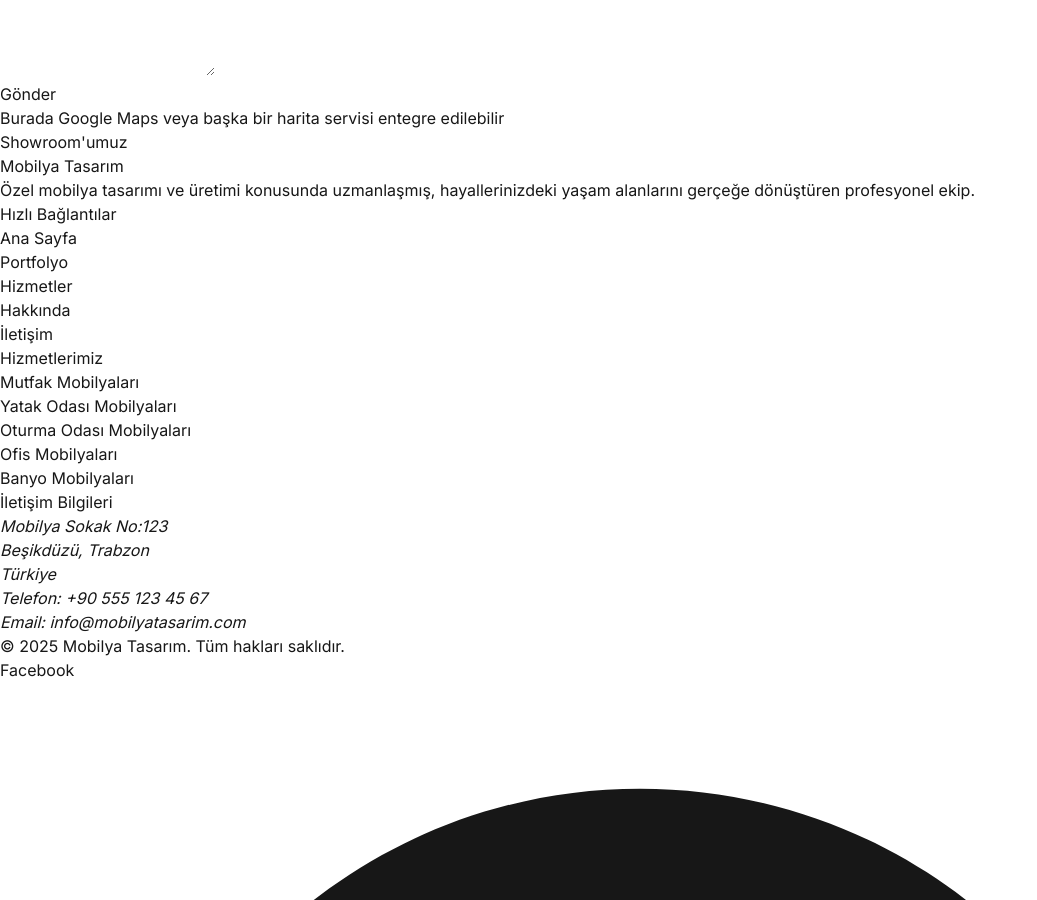
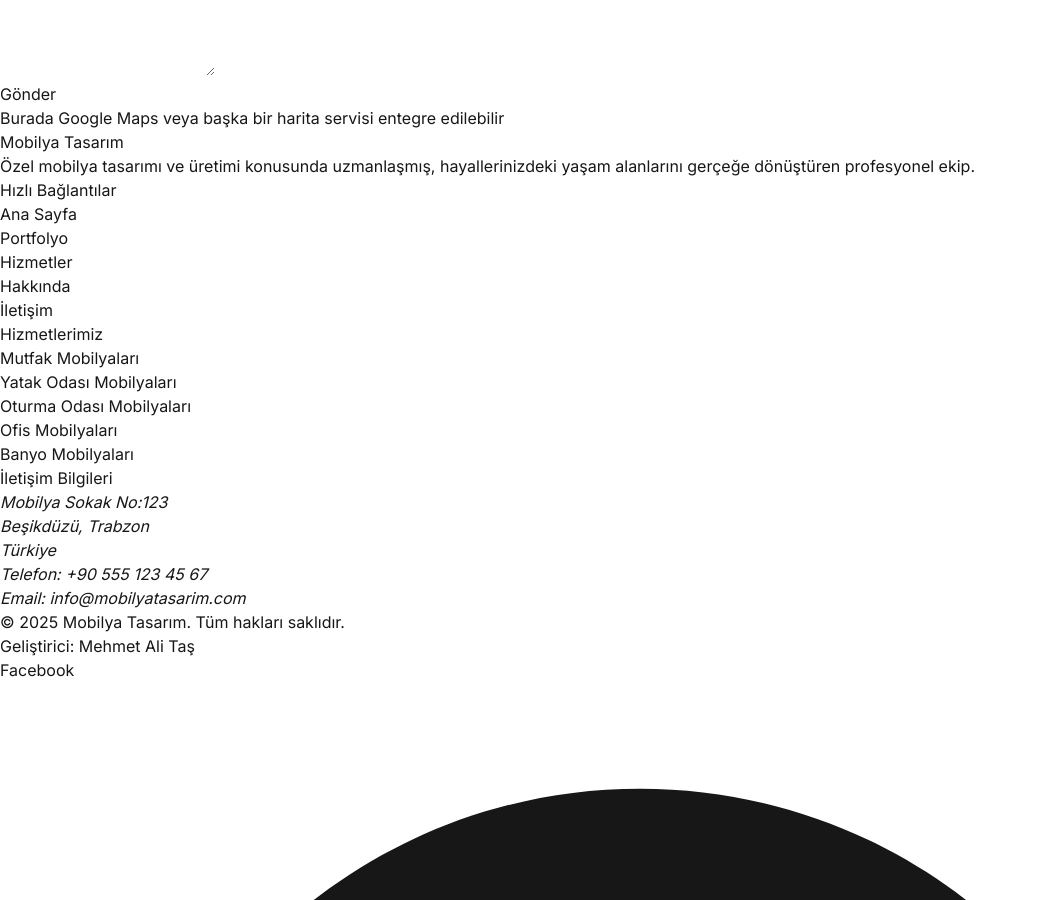
Before and after one commit to mhmtalitas/furnituredesign, a Next.js app: page /contact in a window 1280 px wide. Shown: the part 11100-12000 px from the top of the page, without its empty margins (0-1037 px from the left). Built offline with nearby package versions, Linux system fonts and the light colour scheme.

Commit message:
Add developer credit and remove showroom section

```diff
--- a/src/app/contact/page.tsx
+++ b/src/app/contact/page.tsx
@@ -293,37 +293,6 @@ export default function Contact() {
           <p className="text-lg text-gray-900">Burada Google Maps veya başka bir harita servisi entegre edilebilir</p>
         </div>
       </div>
-
-      {/* Showroom Görselleri */}
-      <div className="max-w-7xl mx-auto px-4 sm:px-6 lg:px-8 py-16">
-        <h2 className="text-3xl font-bold text-gray-900 mb-8 text-center">Showroom&apos;umuz</h2>
-        <div className="grid grid-cols-1 md:grid-cols-3 gap-6">
-          <div className="relative h-64 rounded-lg overflow-hidden">
-            <Image
-              src="https://images.unsplash.com/photo-1567016432779-094069958ea5?q=80&w=2070&auto=format&fit=crop"
-              alt="Showroom"
-              fill
-              className="object-cover"
-            />
-          </div>
-          <div className="relative h-64 rounded-lg overflow-hidden">
-            <Image
-              src="https://images.unsplash.com/photo-1556228453-efd6c1ff04f6?q=80&w=2070&auto=format&fit=crop"
-              alt="Showroom"
-              fill
-              className="object-cover"
-            />
-          </div>
-          <div className="relative h-64 rounded-lg overflow-hidden">
-            <Image
-              src="https://images.unsplash.com/photo-1631679706909-1844bbd07221?q=80&w=1992&auto=format&fit=crop"
-              alt="Showroom"
-              fill
-              className="object-cover"
-            />
-          </div>
-        </div>
-      </div>
     </div>
   );
 }
--- a/src/components/layout/Footer.tsx
+++ b/src/components/layout/Footer.tsx
@@ -78,9 +78,17 @@ const Footer = () => {
 
         {/* Bottom Bar */}
         <div className="mt-12 pt-8 border-t border-gray-800 flex flex-col md:flex-row justify-between items-center">
-          <p className="text-gray-400 text-sm">
-            &copy; {currentYear} Mobilya Tasarım. Tüm hakları saklıdır.
-          </p>
+          <div>
+            <p className="text-gray-400 text-sm">
+              &copy; {currentYear} Mobilya Tasarım. Tüm hakları saklıdır.
+            </p>
+            <p className="text-gray-400 text-sm mt-1">
+              <span>Geliştirici: </span>
+              <a href="https://www.mehmetalitas.com" target="_blank" rel="noopener noreferrer" className="text-amber-400 hover:text-amber-300">
+                Mehmet Ali Taş
+              </a>
+            </p>
+          </div>
 
           {/* Social Media */}
           <div className="flex space-x-4 mt-4 md:mt-0">
```
